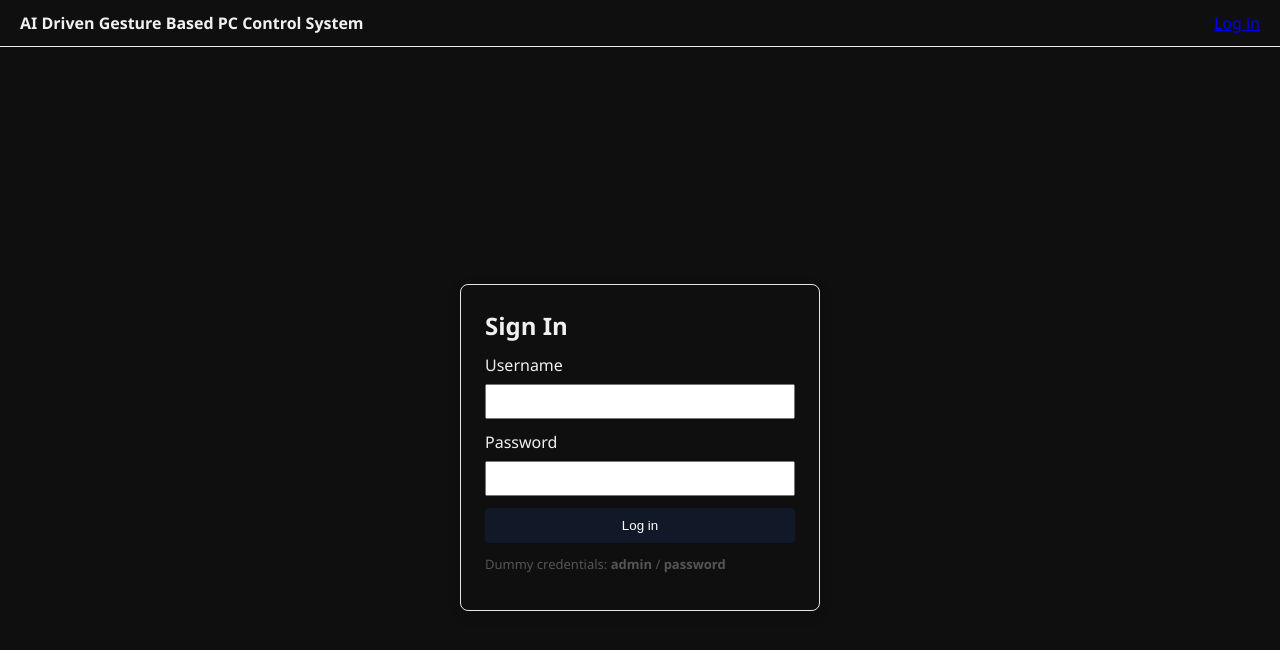
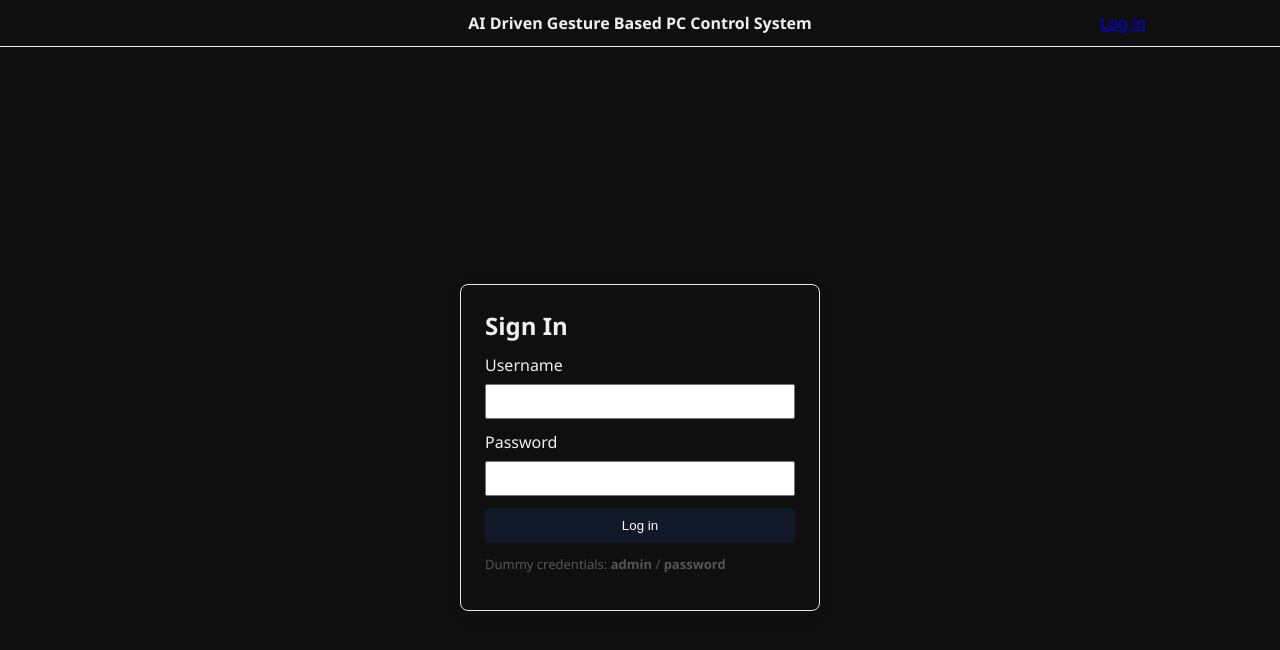
Before and after one commit to Asadullahqadir-1/Gesture-Based-Pc-Control, a Next.js app in the folder web-dashboard/: page /login in a window 1280 px wide. Shown: the top 650 px of the page. Built offline with nearby package versions, Linux system fonts and the light colour scheme; no server answers.

Commit message:
Center project title in header

```diff
--- a/web-dashboard/app/Header.js
+++ b/web-dashboard/app/Header.js
@@ -27,8 +27,9 @@ export default function Header() {
 
   return (
     <header style={{display:'flex', alignItems:'center', justifyContent:'space-between', padding:'12px 20px', borderBottom:'1px solid #eee'}}>
-      <div style={{fontWeight:700}}>AI Driven Gesture Based PC Control System</div>
-      <nav>
+      <div style={{width:160}} />
+      <div style={{flex:1, textAlign:'center', fontWeight:700}}>AI Driven Gesture Based PC Control System</div>
+      <nav style={{minWidth:160}}>
         {user ? (
           <div style={{display:'flex', gap:12, alignItems:'center'}}>
             <span style={{color:'#333'}}>Hello, {user.username}</span>
```
